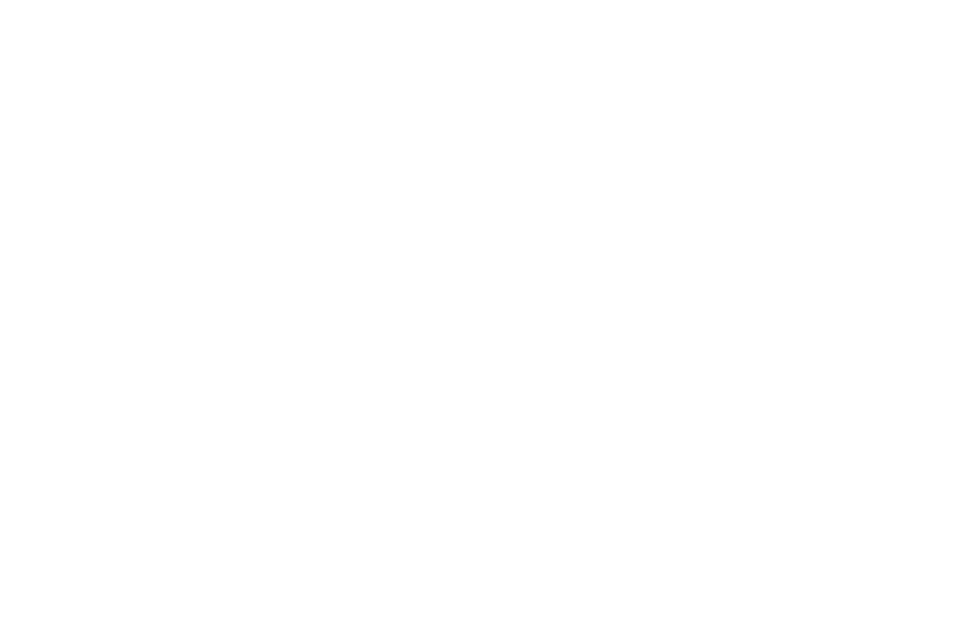
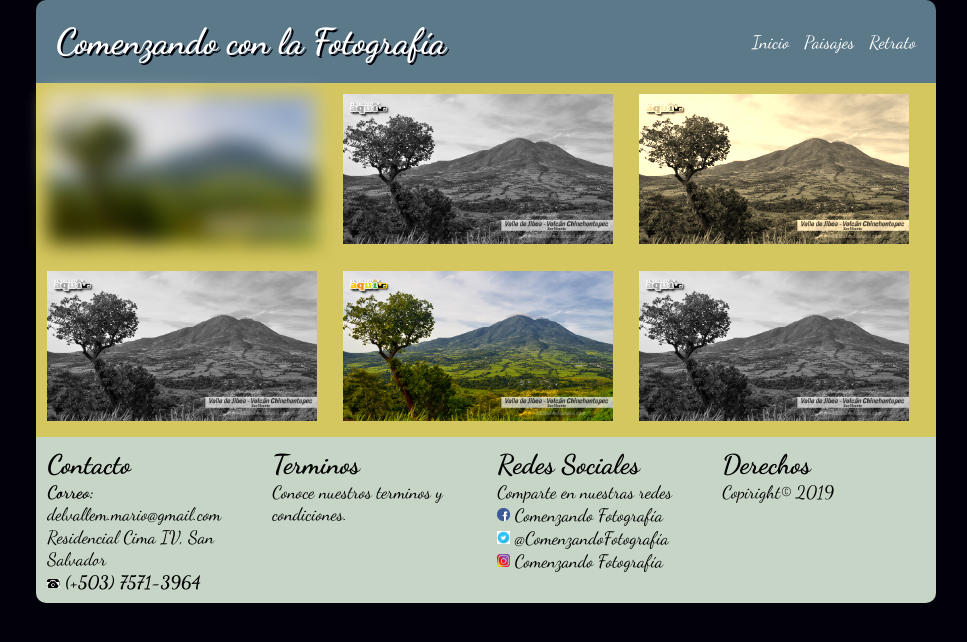
Before and after one commit to LocoInformatico/Fotografia, a plain HTML site: page paisajes.html in a window 1280 px wide. Shown: the whole page, without its empty margins (154-1121 px from the left). Drawn offline with Linux system fonts and the light colour scheme.

Commit message:
Poryecto finalizado

```diff
--- a/css/stilos.css
+++ b/css/stilos.css
@@ -18,6 +18,7 @@ body {
     align-items: center;
     padding: 10px 20px;
     color:  #ffffff;
+    animation: rebote 1s;
 }
 
 .encabezadoHeader h1 {
@@ -103,12 +104,14 @@ body {
 .encabezadoFooter {
     display: flex;
     flex-direction: row;
+    background-color: #C6d5c5;
+    border-radius: 0 0 10px 10px;
 }
 
 .encabezadoFooter div {
-    background-color: #C6d5c5;
     margin: 0 auto;
     padding: 1% 0 1% 0;
+    flex: 1;
 }
 
 .encabezadoFooter div h1 {
@@ -123,7 +126,7 @@ body {
     padding-bottom: 0.5%;
 }
 .encabezadoFooter div p img {
-    width: 4%;
+    width: 6%;
 }
 
 /* Media Query */
@@ -159,3 +162,60 @@ body {
         margin: 0;
     }
 }
+
+/* Paisajes */
+
+.fotografia {
+    background-color: #d5c75f;
+}
+
+img[class^='foto'] {
+    width: 30%;
+    margin: 0.7%;
+    padding: .5%;
+}
+
+img.foto1 {
+    -webkit-filter: blur(10px);
+    filter: blur(10px);
+}
+
+img.foto2, img.foto4, img.foto6 {
+    -webkit-filter: grayscale(100%);
+    filter: grayscale(100%);
+}
+
+img.foto3 {
+    -webkit-filter: sepia(90%);
+    filter: sepia(90%);
+}
+
+@media (max-width: 900px) {
+    .fotografia div {
+        display: flex;
+        flex-direction: column;
+        align-items: center;
+    }
+
+    .fotografia div img {
+        margin: 3%;
+        width: 80%;
+    }
+}
+
+/* Animacion */
+
+@-webkit-keyframes rebote {
+    0% {
+        margin-top: 150%;
+    }
+
+    60% {
+        margin-top: 30%;
+    }
+
+    100% {
+        margin-top: -5%;
+    }
+
+}
--- a/paisajes.html
+++ b/paisajes.html
@@ -0,0 +1,64 @@
+<!DOCTYPE html>
+<html lang="en">
+<head>
+    <meta charset="UTF-8">
+    <meta name="viewport" content="width=device-width, initial-scale=1.0">
+    <meta http-equiv="X-UA-Compatible" content="ie=edge">
+    <title>La Fotografía</title>
+    <link rel="stylesheet" href="css/stilos.css">
+    <link href="https://fonts.googleapis.com/css?family=Dancing+Script:400,700&display=swap" rel="stylesheet">
+</head>
+<body>
+    <header>
+        <div class='encabezadoHeader'>
+            <h1>Comenzando con la Fotografía</h1>
+            <nav class='barra'>
+                <a href="/">Inicio</a>
+                <a href="paisajes.html">Paisajes</a>
+                <a href="retratos.html">Retrato</a>
+            </nav>
+        </div>
+    </header>
+
+    <section class='contenedor'>
+
+        <div class="fotografia">
+            <div>
+                <img class='foto1' src="img/Jiboa.jpg" alt="Foto Volcan Jiboa">
+                <img class='foto2' src="img/Jiboa.jpg" alt="Foto Volcan Jiboa">
+                <img class='foto3' src="img/Jiboa.jpg" alt="Foto Volcan Jiboa">
+                <img class='foto4' src="img/Jiboa.jpg" alt="Foto Volcan Jiboa">
+                <img class='foto5' src="img/Jiboa.jpg" alt="Foto Volcan Jiboa">
+                <img class='foto6' src="img/Jiboa.jpg" alt="Foto Volcan Jiboa">
+            </div>
+        </div>
+    </section>
+
+    <footer class='contenido'>
+        <section class="encabezadoFooter">
+            <div>
+                <h1>Contacto</h1>
+                <p><strong>Correo:</strong> delvallem.mario@gmail.com</p>
+                <p>Residencial Cima IV, San Salvador</p>
+                <p><img src="img/Telefono.png" alt="Telefono"> <strong>(+503) 7571-3964</strong></p>
+            </div>
+            <div>
+                <h1>Terminos</h1>
+                <p>Conoce nuestros terminos y condiciones.</p>
+            </div>
+            <div>
+                <h1>Redes Sociales</h1>
+                <p>Comparte en nuestras redes</p>
+                <p><img src="img/Facebook.png" alt="FaceBook"> Comenzando Fotografía</p>
+                <p><img src="img/logo-Twitter.png" alt="twitter"> @ComenzandoFotografía</p>
+                <p><img src="img/instagram.png" alt="instagram"> Comenzando Fotografía</p>
+            </div>
+            <div>
+                <h1>Derechos</h1>
+                <p>Copiright&copy; 2019</p>
+            </div>
+        </secction>
+    </footer>
+
+</body>
+</html>
```
Also changed, not shown: index.html (+9 -2 lines), retratos.html (+64 -0 lines), img/instagram.png (added), img/logo-Twitter.png (added).
